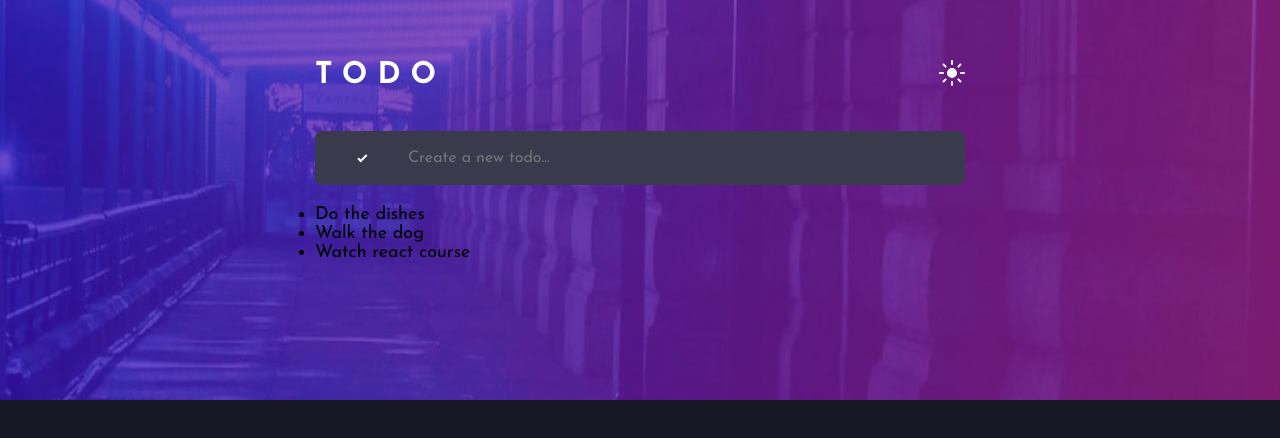
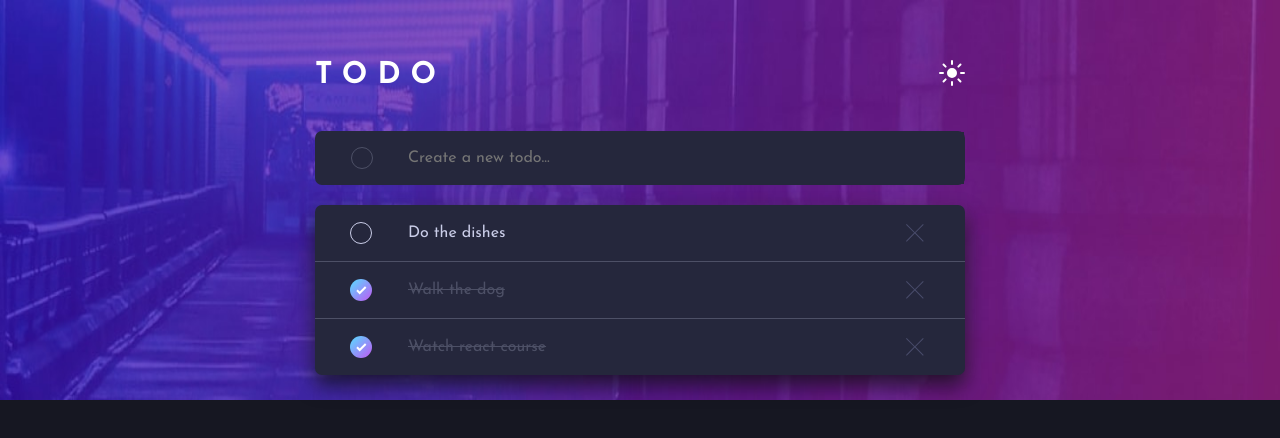
Before and after one commit to nina1012/todo-app, a React (Create React App) app: page / in a window 1280 px wide. Shown: the top 438 px of the page. Built offline with nearby package versions, Linux system fonts and the light colour scheme.

Commit message:
adding todos and todo component

```diff
--- a/src/App.css
+++ b/src/App.css
@@ -12,8 +12,8 @@
   --light-grayish-blue: hsl(234, 39%, 85%);
   --light-grayish-blue-hover: hsl(236, 33%, 92%);
   --dark-grayish-blue: hsl(234, 11%, 52%);
+  --very-dark-grayish-blue: hsl(237, 14%, 26%);
   --very-dark-grayish-blue: hsl(233, 14%, 35%);
-  --very-dark-grayish-blue: hsl(237, 14%, 26%);
 }
 *,
 *::before,
--- a/src/App.js
+++ b/src/App.js
@@ -10,7 +10,7 @@ function App() {
   };
 
   useEffect(() => {
-    const color = darkMode ? 'var(--very-dark-blue)' : 'var(--very-light-gra)';
+    const color = darkMode ? 'var(--very-dark-blue)' : 'var(--very-light-gray)';
     document.body.style.backgroundColor = color;
   }, [darkMode]);
 
--- a/src/components/Checkbox/Checkbox.css
+++ b/src/components/Checkbox/Checkbox.css
@@ -7,6 +7,7 @@
   align-items: center;
   margin: 1.5rem 3.5rem;
   padding: 1rem;
+  border: 1px solid var(--very-dark-grayish-blue);
 }
 
 .checkbox:hover {
@@ -21,13 +22,8 @@
   background-origin: border-box;
 }
 
-.checkbox.dark:hover {
-  border: 1px solid transparent;
-  background-image: linear-gradient(hsl(235, 24%, 19%), hsl(235, 24%, 19%)),
-    linear-gradient(to bottom right, hsl(192, 100%, 67%), hsl(280, 87%, 65%));
-  background-origin: border-box;
-  background-clip: content-box, border-box;
-  border-image: 20% round;
+.checkbox.light {
+  border: 1px solid var(--light-grayish-blue);
 }
 
 .checkbox.dark {
@@ -36,6 +32,3 @@
 .checkbox.dark:hover {
   background-color: var(--very-dark-desaturated-blue);
 }
-.checkbox.light {
-  border: 1px solid var(--light-grayish-blue);
-}
--- a/src/components/Checkbox/Checkbox.js
+++ b/src/components/Checkbox/Checkbox.js
@@ -1,11 +1,35 @@
 import './Checkbox.css';
-const Checkbox = ({ darkMode, checked, toggleChecked }) => {
+const Checkbox = ({
+  darkMode,
+  checked,
+  toggleChecked,
+  done,
+  updateCheckTodo,
+  id
+}) => {
   const mode = `checkbox ${checked ? 'checked' : ''} ${
     darkMode ? 'dark' : 'light'
   }`;
+
+  const rainboxBg = {
+    border: '1px solid transparent',
+    backgroundImage:
+      'linear-gradient(hsl(235, 24%, 19%), hsl(235, 24%, 19%)) ,linear-gradient(to bottom right, hsl(192, 100%, 67%), hsl(280, 87%, 65%))',
+    backgroundOrigin: 'border-box',
+    backgroundClip: 'content-box, border-box',
+    borderImage: '20% round'
+  };
+
   return (
-    <div className={mode} onClick={toggleChecked}>
-      <img src="./images/icon-check.svg" alt="check icon" />
+    <div
+      className={mode}
+      onClick={() => {
+        // toggleChecked();
+        updateCheckTodo(id);
+      }}
+      style={done ? rainboxBg : {}}
+    >
+      {done && <img src="./images/icon-check.svg" alt="check icon" />}
     </div>
   );
 };
--- a/src/components/Filter/Filter.css
+++ b/src/components/Filter/Filter.css
@@ -5,14 +5,19 @@
   margin: 4rem 0 2rem;
   border: 1px solid transparent;
   font-size: 2rem;
+  width: 100%;
 }
 
-.filter-box.light {
+.filter-box.light,
+.filter-box.light input {
   background-color: var(--very-light-gray);
+  color: var(--very-dark-grayish-blue);
 }
 
-.filter-box.dark {
-  background-color: var(--very-dark-grayish-blue);
+.filter-box.dark,
+.filter-box.dark input {
+  background-color: var(--very-dark-desaturated-blue);
+  color: var(--very-light-gray);
 }
 
 input[type='text'] {
@@ -21,7 +26,7 @@ input[type='text'] {
   padding: 1.5rem 0;
   outline: none;
   font-family: inherit;
-  color: white;
+  width: inherit;
 }
 
 input[type='text']::placeholder {
--- a/src/components/Filter/Filter.js
+++ b/src/components/Filter/Filter.js
@@ -1,7 +1,7 @@
 import { useState } from 'react';
 import './Filter.css';
 import Checkbox from '../Checkbox/Checkbox';
-const Filter = ({ darkMode, handleSubmit, addTodo }) => {
+const Filter = ({ darkMode, addTodo }) => {
   const [checked, setChecked] = useState(false);
   const toggleChecked = () => {
     setChecked(checked => !checked);
--- a/src/components/MainContent/MainContent.js
+++ b/src/components/MainContent/MainContent.js
@@ -1,8 +1,9 @@
 import './MainContent.css';
 
-import { useState, useEffect } from 'react';
+import { useState } from 'react';
 import ToggleMode from '../ToggleMode/ToggleMode';
 import Filter from '../Filter/Filter';
+import Todos from '../Todos/Todos';
 
 const MainContent = props => {
   const initialTodos = [
@@ -10,11 +11,7 @@ const MainContent = props => {
     { id: 2, text: 'Walk the dog', done: true },
     { id: 3, text: 'Watch react course', done: true }
   ];
-  const [todos, setTodos] = useState(initialTodos);
-
-  useEffect(() => {
-    window.localStorage.setItem('todos', initialTodos);
-  });
+  const [todos, setTodos] = useState(initialTodos || []);
 
   const randomId = () => {
     const id = Math.floor(Math.random() * 1000);
@@ -40,18 +37,28 @@ const MainContent = props => {
     setTodos(updatedTodos);
   };
 
+  const updateCheckTodo = id => {
+    const updatedTodos = todos.map(todo => {
+      if (todo.id === id) {
+        todo.done = !todo.done;
+        return todo;
+      }
+      return todo;
+    });
+    setTodos(todos => updatedTodos);
+  };
+  console.log(todos);
   const className = `main ${props.darkMode ? 'dark' : 'light'}`;
   return (
     <main className={className}>
       <ToggleMode {...props} />
       <Filter addTodo={addTodo} {...props} />
-      <ul>
-        {todos.map(todo => (
-          <li onClick={() => removeTodo(todo.id)} key={todo.id}>
-            {todo.text}
-          </li>
-        ))}
-      </ul>
+      <Todos
+        todos={todos}
+        removeTodo={removeTodo}
+        updateCheckTodo={updateCheckTodo}
+        mode={props.darkMode}
+      />
     </main>
   );
 };
--- /dev/null
+++ b/src/components/Todo/Todo.css
@@ -0,0 +1,40 @@
+.todo {
+  display: grid;
+  grid-template-columns: 9.3rem 1fr 10rem;
+  align-items: center;
+  border-bottom: 0.5px solid var(--very-dark-grayish-blue);
+  position: relative;
+}
+
+.todos.light > .todo {
+  border-bottom-color: var(--light-grayish-blue-hover);
+}
+
+.todo:last-of-type {
+  border-bottom: none;
+}
+
+.todo-text {
+  padding: 2rem 0;
+  display: grid;
+  grid-template-columns: 1fr 5rem;
+  justify-content: space-between;
+  align-items: center;
+}
+
+.cross {
+  position: relative;
+  font-weight: 400;
+  font-size: 1rem;
+  z-index: 10;
+  justify-self: center;
+}
+.todo:hover .cross {
+  visibility: visible;
+  cursor: pointer;
+}
+
+.cross:hover .cross {
+  font-weight: 600;
+  color: red;
+}
--- /dev/null
+++ b/src/components/Todo/Todo.js
@@ -0,0 +1,32 @@
+import './Todo.css';
+import Checkbox from '../Checkbox/Checkbox';
+const Todo = ({ text, id, done, removeTodo, updateCheckTodo, mode }) => {
+  const doneStyle = {
+    textDecoration: 'line-through',
+    color: `${
+      mode ? 'var(--very-dark-grayish-blue)' : ' var(--light-grayish-blue)'
+    }`
+  };
+
+  return (
+    <div className="todo" style={done ? doneStyle : {}}>
+      <Checkbox done={done} updateCheckTodo={updateCheckTodo} id={id} />
+      <div
+        className="todo-text"
+        onClick={() => {
+          updateCheckTodo(id);
+        }}
+      >
+        {text}
+      </div>
+      <img
+        onClick={e => removeTodo(id)}
+        className="cross"
+        src="./images/icon-cross.svg"
+        alt="cross icon"
+      />
+    </div>
+  );
+};
+
+export default Todo;
--- /dev/null
+++ b/src/components/Todos/Todos.css
@@ -0,0 +1,22 @@
+.todos {
+  display: grid;
+  grid-template-rows: auto;
+  border-radius: 0.7rem;
+  font-size: 1.6rem;
+  overflow: hidden;
+}
+
+.todos.light {
+  /* background-color: var(--very-light-gray); */
+  background-color: white;
+  color: var(--very-dark-grayish-blue);
+  box-shadow: 0px 0px 1rem 0 rgba(0, 0, 0, 0.1),
+    0px 0.5rem 1.5rem rgba(255, 255, 255, 0.9);
+}
+
+.todos.dark {
+  background-color: var(--very-dark-desaturated-blue);
+  color: var(--light-grayish-blue);
+  box-shadow: 0px 1rem 2rem 0 rgba(0, 0, 0, 0.7),
+    0px 0.5rem 1.5rem rgba(255, 255, 255, 0.1);
+}
--- /dev/null
+++ b/src/components/Todos/Todos.js
@@ -0,0 +1,21 @@
+import './Todos.css';
+import Todo from '../Todo/Todo';
+const Todos = ({ todos, removeTodo, ...rest }) => {
+  const className = `todos ${rest.mode ? 'dark' : 'light'}`;
+
+  return (
+    <div className={className}>
+      {todos.map(todo => (
+        <Todo
+          updateCheckTodo={rest.updateCheckTodo}
+          key={todo.id}
+          {...todo}
+          removeTodo={removeTodo}
+          mode={rest.mode}
+        />
+      ))}
+    </div>
+  );
+};
+
+export default Todos;
--- a/src/components/ToggleMode/ToggleMode.js
+++ b/src/components/ToggleMode/ToggleMode.js
@@ -1,14 +1,11 @@
 import './ToggleMode.css';
 const ToggleMode = ({ changeMode, darkMode }) => {
+  const icon = `./images/icon-${darkMode ? 'sun' : 'moon'}.svg`;
   return (
     <div className="toggle-mode-box">
       <h1>Todo</h1>
       <div className="toggle-mode-btn" onClick={changeMode}>
-        {darkMode ? (
-          <img src="./images/icon-sun.svg" alt="icon" />
-        ) : (
-          <img src="./images/icon-moon.svg" alt="icon" />
-        )}
+        <img src={icon} alt="icon" />
       </div>
     </div>
   );
```
